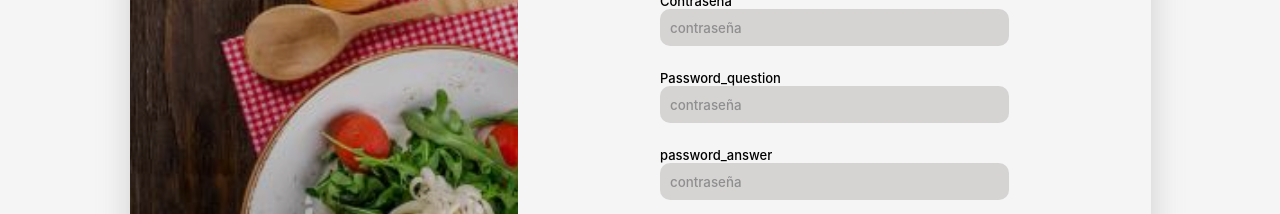
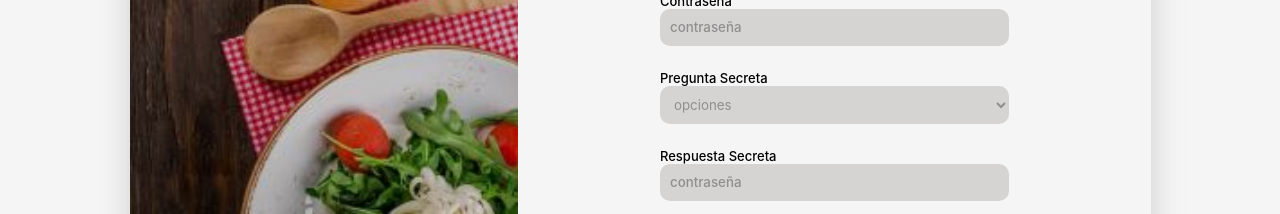
Before and after one commit to EXPRESSFOOD2/storeclient, a React (Create React App) app: page /register in a window 1280 px wide. Shown: the part 733-947 px from the top of the page. Built offline with nearby package versions, Linux system fonts and the light colour scheme; a web font is replaced by a local one.

Commit message:
valido input de "password_aswer" y agrego un "select"

```diff
--- a/src/Pages/RegisterPage/RegisterPage.jsx
+++ b/src/Pages/RegisterPage/RegisterPage.jsx
@@ -43,6 +43,10 @@ const RegisterPage = (props) => {
           passwordRegExp,
           "la contraseña debe ser mayor a 8 digitos y contener mayúsculas y números"
         ),
+      password_question: Yup.string()
+        .required("selecciona una pregunta")
+        .min(1),
+      password_answer: Yup.string().required("Se requiere una respuesta"),
     }),
     onSubmit: (values) => {
       alert(JSON.stringify(values, null, 2));
--- a/src/components/Register/Register.jsx
+++ b/src/components/Register/Register.jsx
@@ -4,7 +4,8 @@ import img from "./image/image-1.jpg";
 import styles from "./Register.module.css";
 
 const Register = ({ formik }) => {
-  console.log(formik.values);
+  const questions = ["messi?", "verano o invierno?", "mayor de edad?"];
+
   return (
     <div className={styles.register}>
       <Title data="Regístrate" />
@@ -118,25 +119,25 @@ const Register = ({ formik }) => {
                 </label>
               ) : null}
             </div>
-            {/*//? ******************************************** */}
             <div className={styles.inputs}>
-              <label htmlFor="">Password_question</label>
-              <input
-                type="text"
-                placeholder="contraseña"
+              <label htmlFor="">Pregunta Secreta</label>
+              <select
+                name="password_question"
                 id="password_question"
-                name="password_question"
-                {...formik.getFieldProps("password_question")}
-              />
-              {formik.touched.password_question &&
-              formik.errors.password_question ? (
-                <label className={styles.errorText}>
-                  {formik.errors.password_question}
-                </label>
-              ) : null}
+                className={styles.select}
+              >
+                <option className={styles.options} value="none">
+                  opciones
+                </option>
+                {questions.map((quest) => (
+                  <option key={quest} className={styles.options}>
+                    {quest}
+                  </option>
+                ))}
+              </select>
             </div>
             <div className={styles.inputs}>
-              <label htmlFor="">password_answer</label>
+              <label htmlFor="">Respuesta Secreta</label>
               <input
                 type="text"
                 placeholder="contraseña"
--- a/src/components/Register/Register.module.css
+++ b/src/components/Register/Register.module.css
@@ -103,6 +103,25 @@
   z-index: 2000;
 }
 
+.select {
+  width: 349px;
+  height: 38px;
+  border-radius: 10px;
+  border: none;
+  color: rgba(143, 143, 143, 1);
+  background-color: rgba(183, 177, 177, 0.5);
+  font-family: inherit;
+  font-size: 17;
+  padding: 2px 10px;
+}
+
+.options {
+  font-family: inherit;
+  font-weight: 500;
+  color: rgba(143, 143, 143, 1);
+  font-size: 17;
+}
+
 .inputs {
   display: flex;
   justify-content: flex-start;
```
